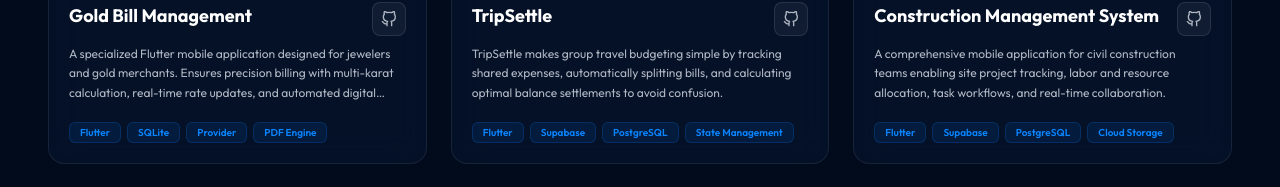
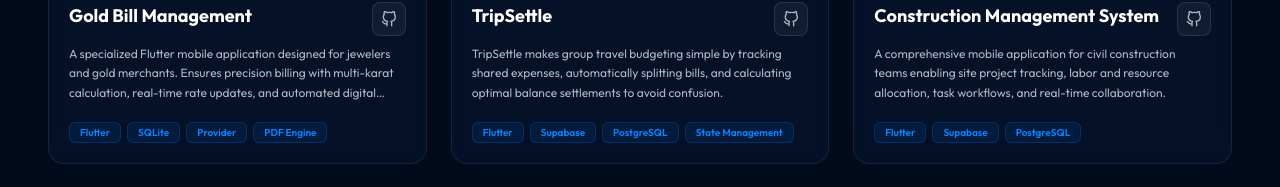
Before and after one commit to ajhad11/ajhad_k, a React (Vite) app: page /#/ in a window 1280 px wide. Shown: the part 4480-4667 px from the top of the page. Built offline with nearby package versions, Linux system fonts and the light colour scheme; no server answers.

Commit message:
fainl application

```diff
--- a/src/api.js
+++ b/src/api.js
@@ -107,7 +107,7 @@
       description: 'A comprehensive mobile application for civil construction teams enabling site project tracking, labor and resource allocation, task workflows, and real-time collaboration.',
       highlights: ['Site Progress & Milestones', 'Material Requisition Logs', 'Role-Based Team Permissions'],
       image: "/assets/construction.png",
-      technologies_list: ["Flutter", "Supabase", "PostgreSQL", "Cloud Storage"],
+      technologies_list: ["Flutter", "Supabase", "PostgreSQL"],
       technologies: "Flutter Supabase PostgreSQL",
       live_link: "https://github.com/ajhad11/construction_app",
       github_link: 'https://github.com/ajhad11/construction_app',
```
